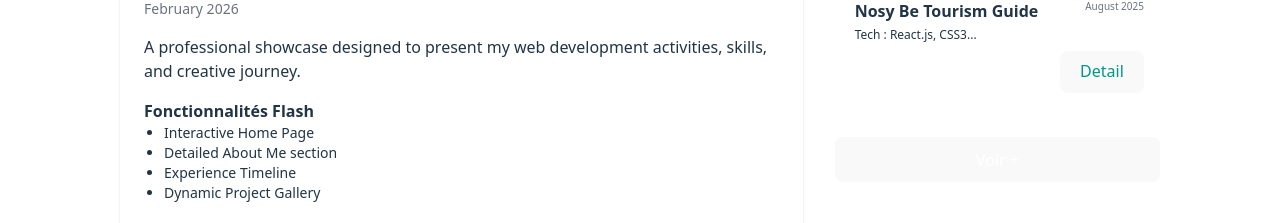
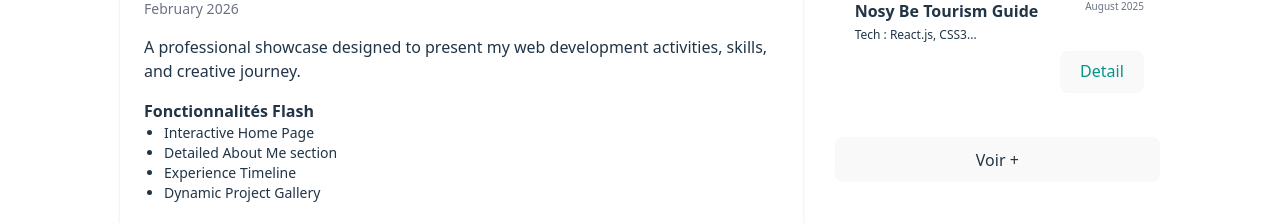
Before and after one commit to JulieIarisoa/Myportfolio2026, a React (Vite) app: page / in a window 1280 px wide. Shown: the part 2739-2962 px from the top of the page. Built offline with nearby package versions, Linux system fonts and the light colour scheme.

Commit message:
Le boutton voir + n'est pas visible pour le mode clair et j'était le corrigé

```diff
--- a/src/components/projet.jsx
+++ b/src/components/projet.jsx
@@ -181,7 +181,7 @@ function Projet() {
                     {visibleCount < projets.length && (
                         <button
                             onClick={showMore}
-                            className="w-full py-2 bg-teal-600 text-white rounded mt-4 hover:bg-teal-700 font-bold transition-colors"
+                            className="w-full py-2 bg-teal-600 rounded mt-4 hover:bg-teal-700 font-bold transition-colors"
                         >
                             Voir +
                         </button>
```
